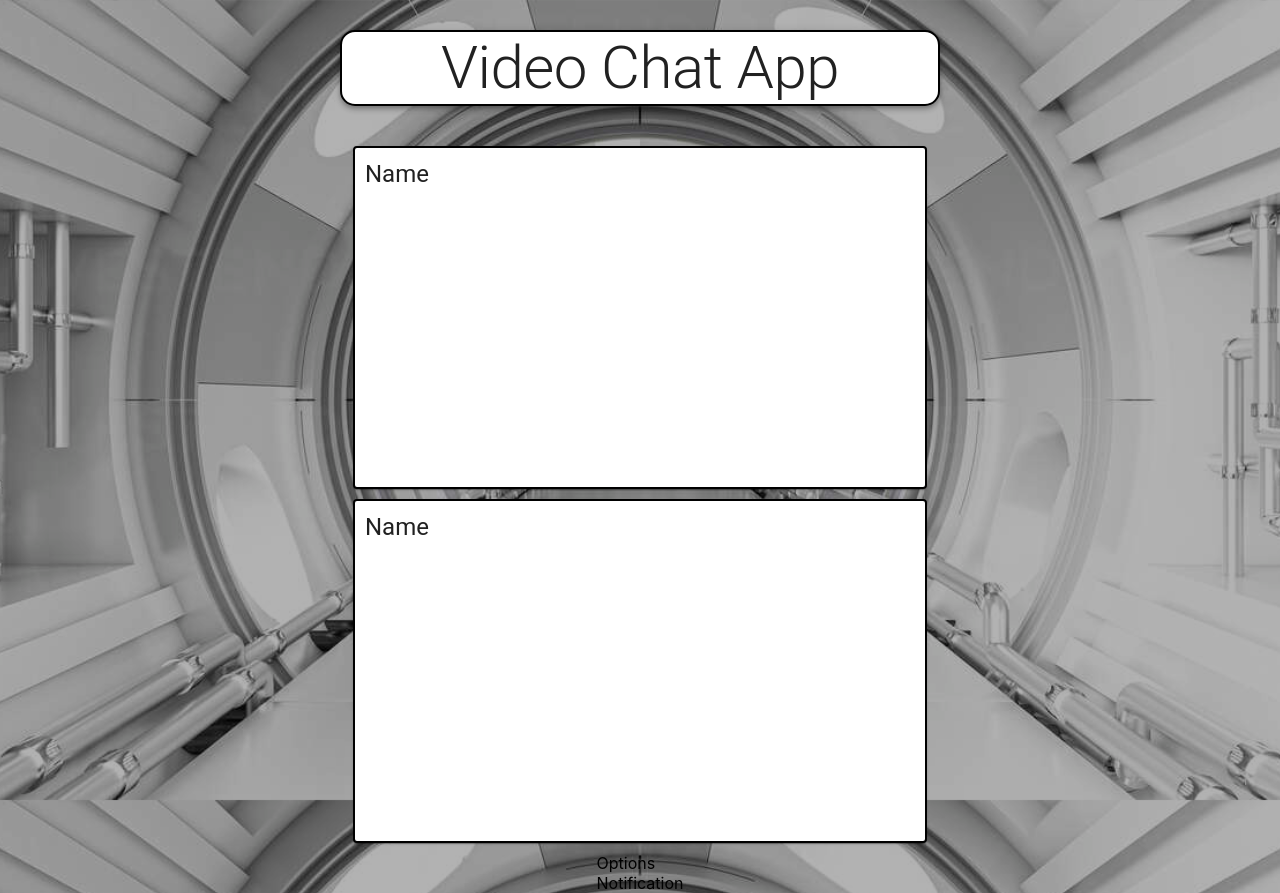
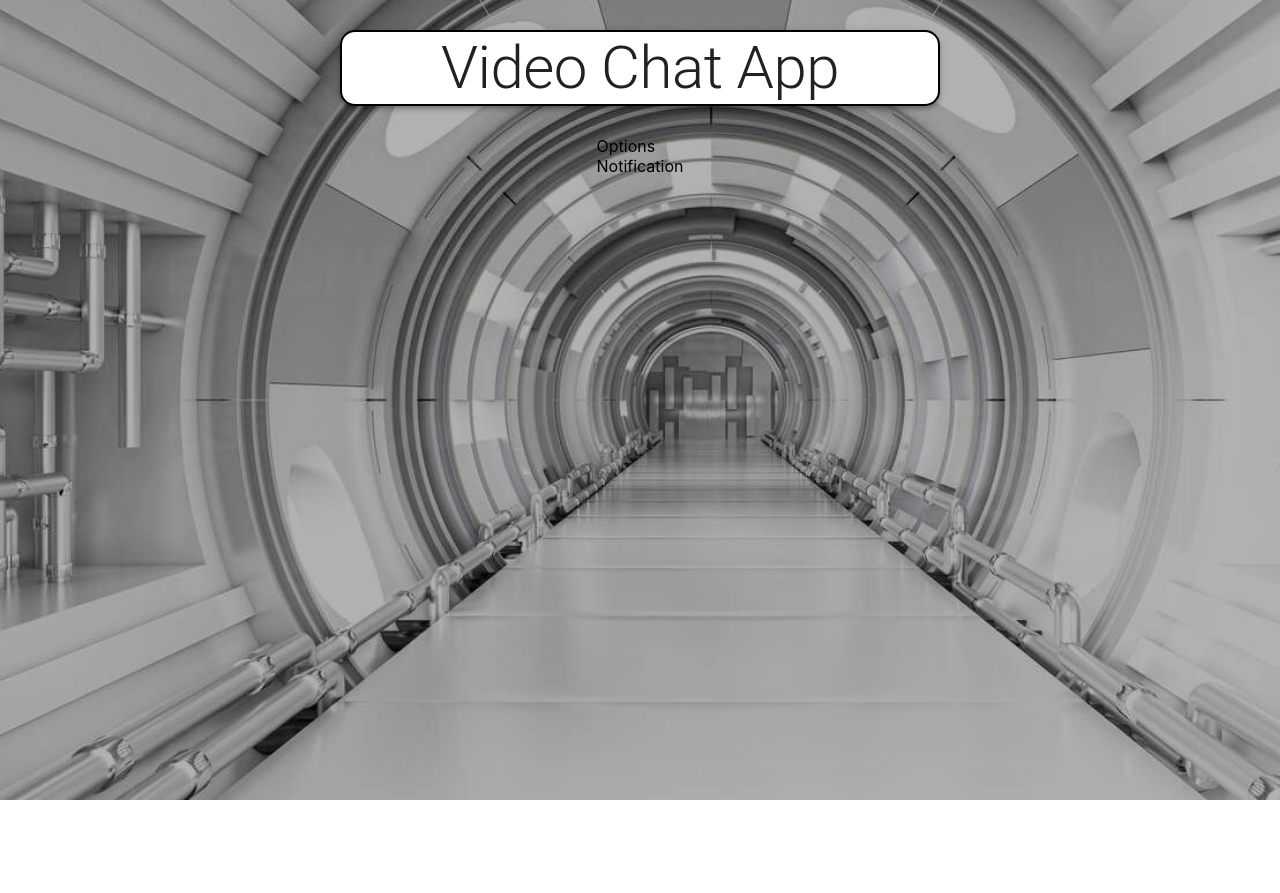
Before and after one commit to DeeIdowu/VideoChatApp, a React (Create React App) app in the folder client/: page / in a window 1280 px wide. After the commit the page ends 800 px from the top, so only its background shows below. Built offline with nearby package versions, Linux system fonts and the light colour scheme; no server answers.

Commit message:
edited videoplayer component

```diff
--- a/client/src/components/VideoPlayer.jsx
+++ b/client/src/components/VideoPlayer.jsx
@@ -32,7 +32,8 @@ const VideoPlayer = () => {
     return (
         <Grid containter className={classes.gridContainer}>
         {/* Our own video*/}
-        <Paper className={classes.paper}>
+        {stream && (
+             <Paper className={classes.paper}>
             <Grid item xs={12} md={6}>
                 <Typography variant="h5" gutterBottom>
                     {name || 'Name'}
@@ -40,8 +41,11 @@ const VideoPlayer = () => {
                 <video playsInLine muted ref={myVideo} autoPlay className={classes.video}/>
             </Grid>
         </Paper>
+        )}
+
         {/* User's video*/}
-         <Paper className={classes.paper}>
+        {callAccepted && !callEnded && (
+            <Paper className={classes.paper}>
             <Grid item xs={12} md={6}>
                 <Typography variant="h5" gutterBottom>
                    {call.name || 'Name'}
@@ -49,6 +53,7 @@ const VideoPlayer = () => {
                 <video playsInLine ref={userVideo} autoPlay className={classes.video}/>
             </Grid>
         </Paper>
+        )}
         </Grid>
     )
 }
```
